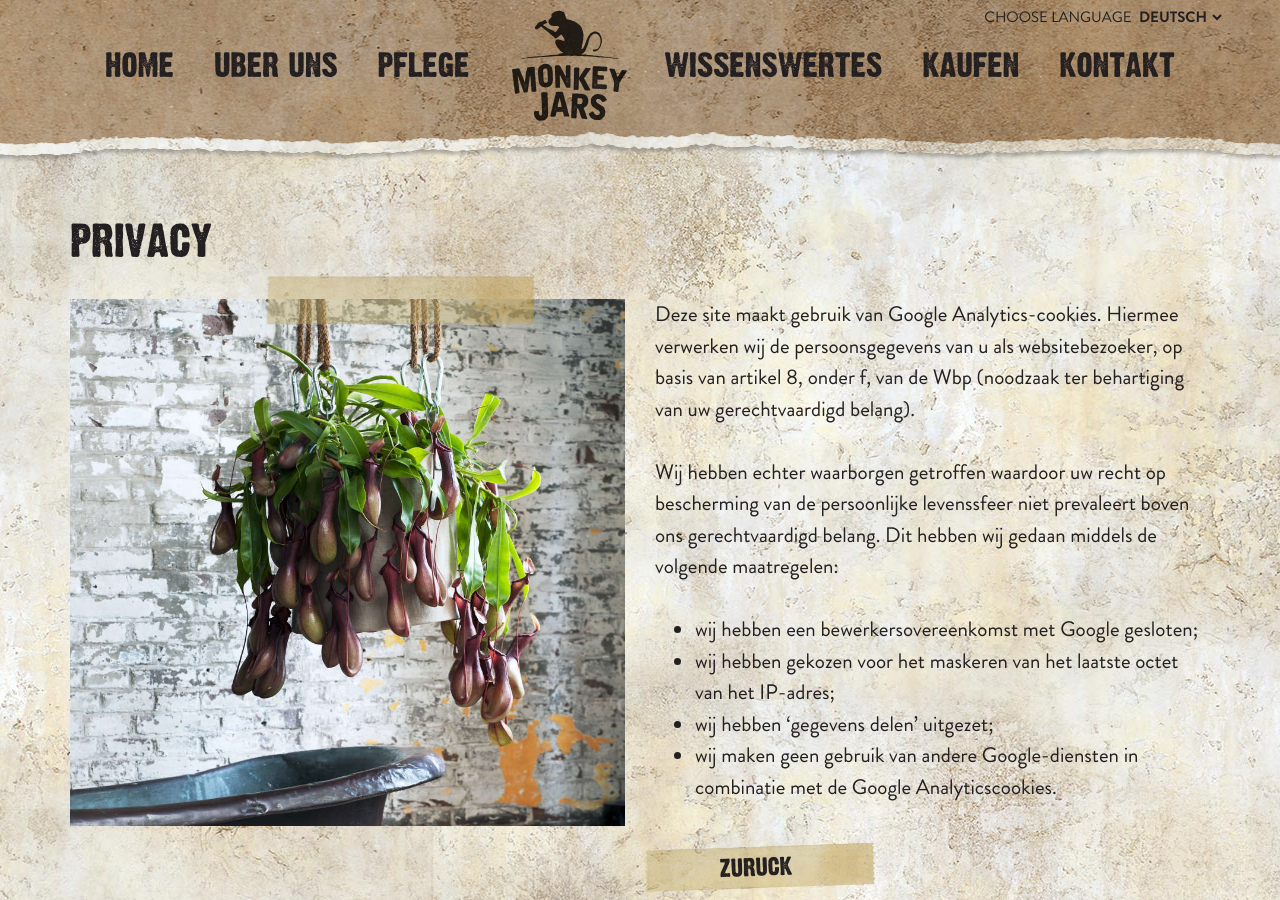
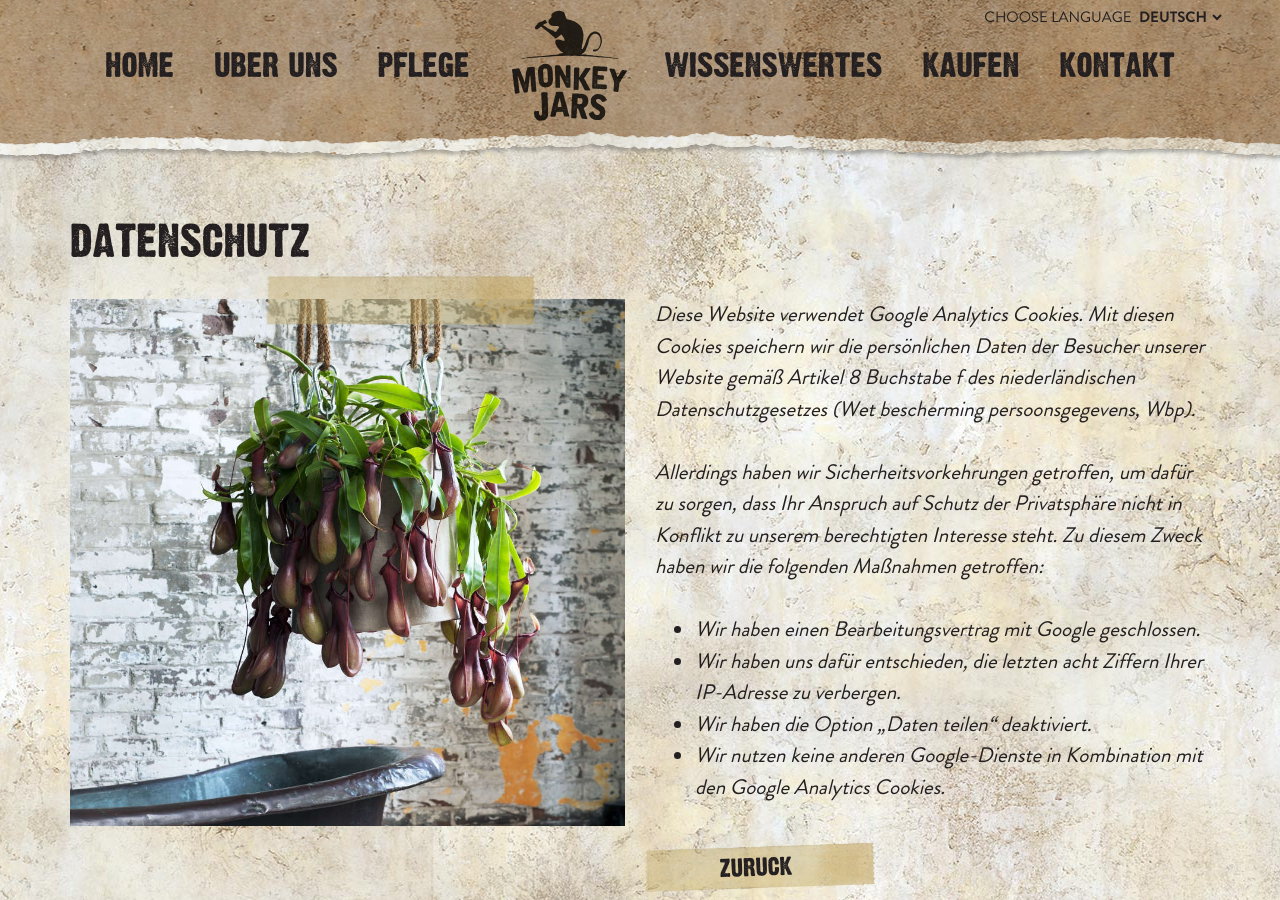
Before and after one commit to jhvanderschee/monkeyjars_de, a Jekyll site: the page built from privacy/index.md, in a window 1280 px wide and 900 px high. Built offline with Jekyll 4.4.1, drawn with Linux system fonts in a browser that asks for light colours.

Commit message:
Updated 'privacy/index.md' via CloudCannon

```diff
--- a/privacy/index.md
+++ b/privacy/index.md
@@ -1,11 +1,13 @@
 ---
-title: Privacy
+title: Datenschutz
 ---
-Deze site maakt gebruik van Google Analytics-cookies. Hiermee verwerken wij de persoonsgegevens van u als websitebezoeker, op basis van artikel 8, onder f, van de Wbp (noodzaak ter behartiging van uw gerechtvaardigd belang).
 
-Wij hebben echter waarborgen getroffen waardoor uw recht op bescherming van de persoonlijke levenssfeer niet prevaleert boven ons gerechtvaardigd belang. Dit hebben wij gedaan middels de volgende maatregelen:
 
-- wij hebben een bewerkersovereenkomst met Google gesloten;
-- wij hebben gekozen voor het maskeren van het laatste octet van het IP-adres;
-- wij hebben 'gegevens delen' uitgezet;
-- wij maken geen gebruik van andere Google-diensten in combinatie met de Google Analyticscookies.
+*Diese Website verwendet Google Analytics Cookies. Mit diesen Cookies speichern wir die pers&ouml;nlichen Daten der Besucher unserer Website gem&auml;&szlig; Artikel 8 Buchstabe f des niederl&auml;ndischen Datenschutzgesetzes (Wet bescherming persoonsgegevens, Wbp).*
+
+*Allerdings haben wir Sicherheitsvorkehrungen getroffen, um daf&uuml;r zu sorgen, dass Ihr Anspruch auf Schutz der Privatsph&auml;re nicht in Konflikt zu unserem berechtigten Interesse steht. Zu diesem Zweck haben wir die folgenden Ma&szlig;nahmen getroffen:*
+
+* *Wir haben einen Bearbeitungsvertrag mit Google geschlossen.*
+* *Wir haben uns daf&uuml;r entschieden, die letzten acht Ziffern Ihrer IP-Adresse zu verbergen.*
+* *Wir haben die Option „Daten teilen“ deaktiviert.*
+* *Wir nutzen keine anderen Google-Dienste in Kombination mit den Google Analytics Cookies.*
```
